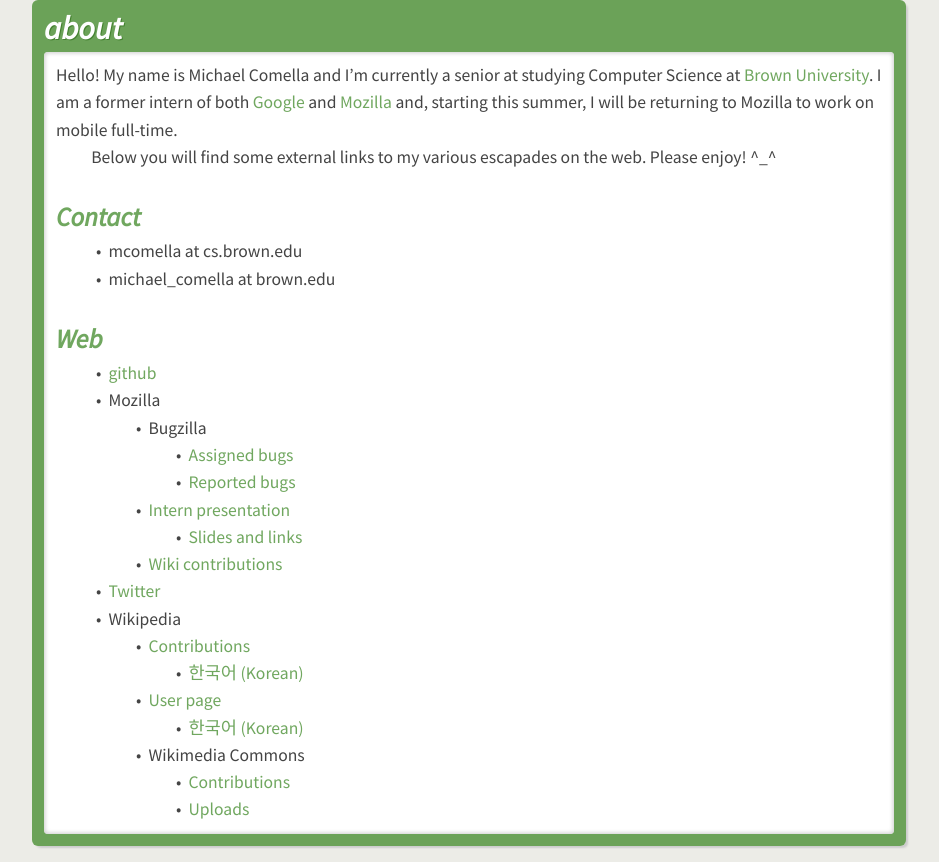
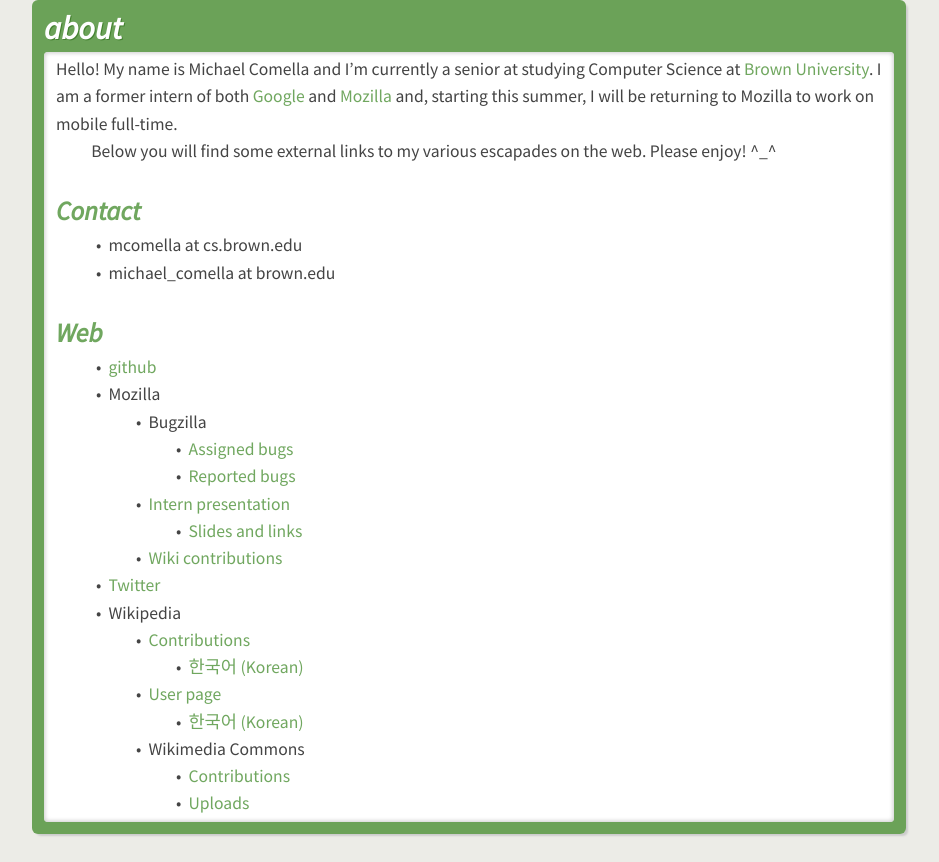
Before and after one commit to mcomella/mcomella.github.com, a Jekyll site: the page built from about.md, in a window 1280 px wide. Shown: the part 204-1066 px from the top of the page, without its empty margins (171-1110 px from the left). Built offline with Jekyll 4.4.1, drawn with Linux system fonts in a browser that asks for light colours; Markdown is read by kramdown in place of the engine named in the settings.

Commit message:
Adjust padding in post.

```diff
--- a/res/css/mcomella.css
+++ b/res/css/mcomella.css
@@ -97,7 +97,7 @@
   text-shadow: 1px 1px rgba(55, 118, 35, 0.75);
 }
 #content {
-  padding: 10px 12px;
+  padding: 4px 12px;
   margin: 4px 0px;
   border: none;
   border-radius: 4px;
@@ -140,7 +140,6 @@
 }
 #post-metadata #post-nav {
   height: 1.5em;
-  padding: 0 16px;
 }
 #post-metadata #post-nav #next-post {
   float: right;
--- a/res/css/mcomella.less
+++ b/res/css/mcomella.less
@@ -91,7 +91,7 @@
 }
 
 #content {
-  padding: 10px 12px;
+  padding: 4px 12px;
   margin: 4px 0px;
   border: none;
   border-radius: 4px;
@@ -129,7 +129,6 @@
   #cc-license, #post-list-link { text-align: center; }
   #post-nav {
     height: 1.5em;
-    padding: 0 16px;
     #next-post { float: right; }
   }
 }
```
